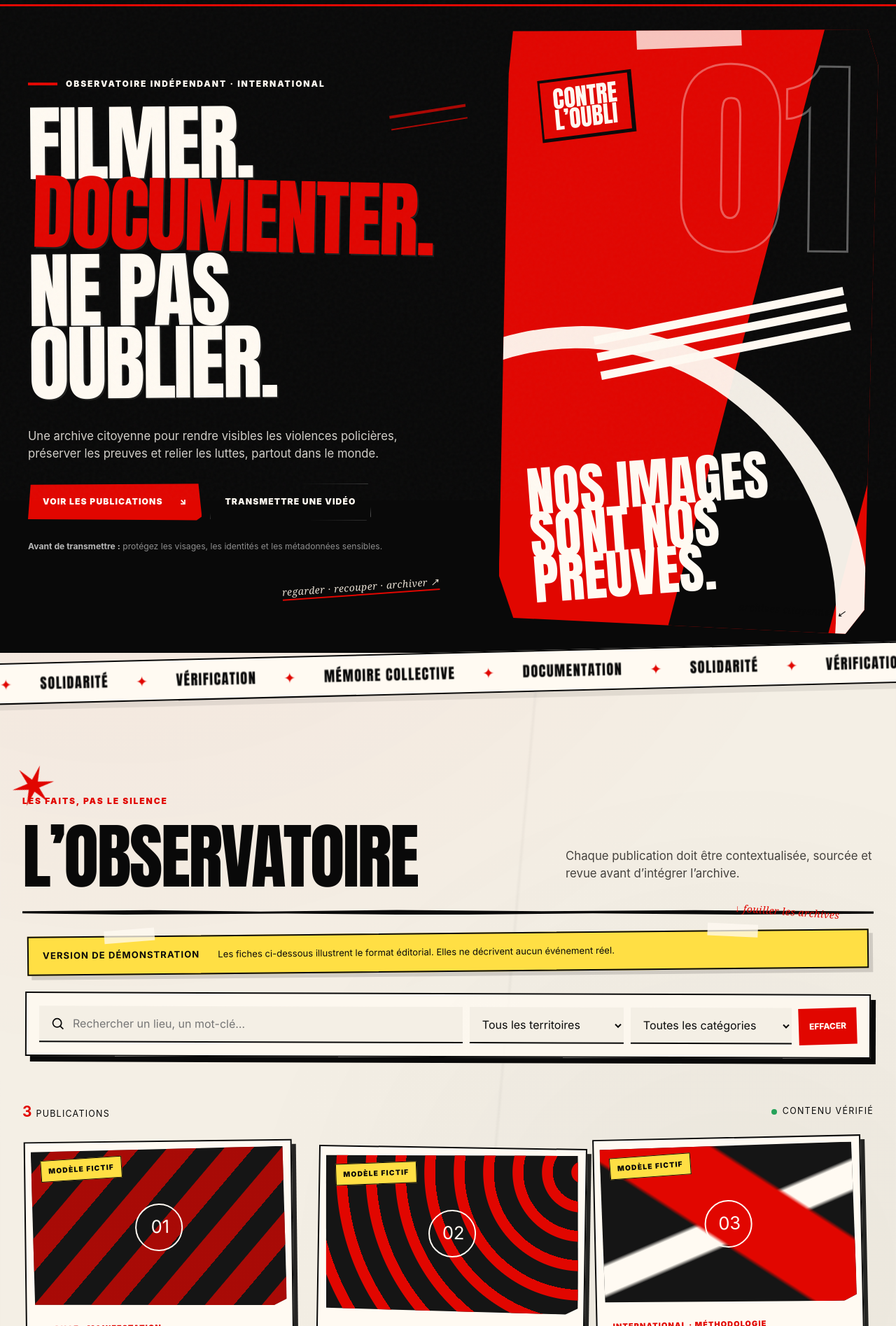
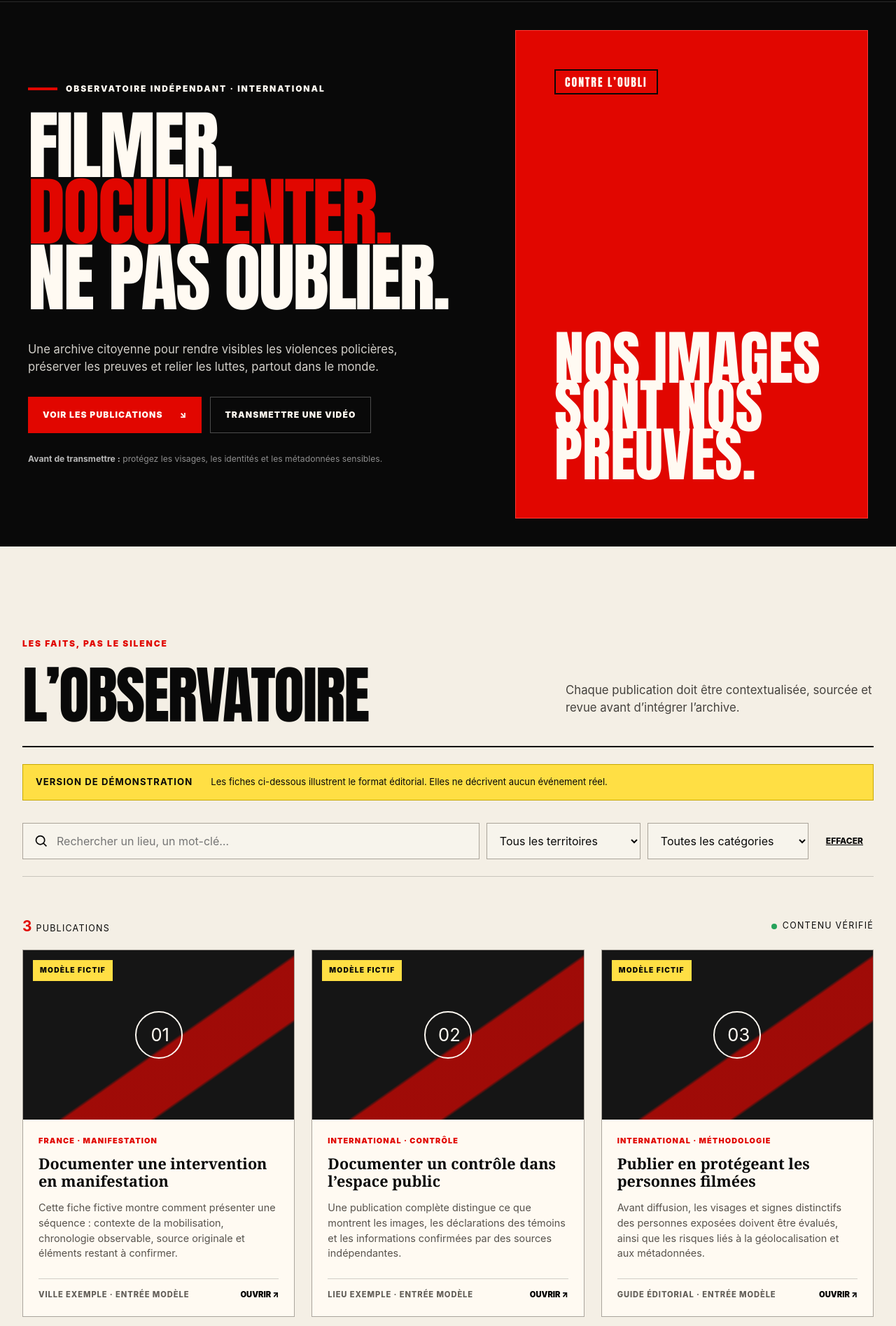
Before and after one commit to IceliosPY/BalanceTonFlic, an Angular app: page / in a window 1280 px wide. Shown: the part 85-1980 px from the top of the page at 70% size. Built offline with nearby package versions, Linux system fonts and the light colour scheme.

Commit message:
Reduce visual density and simplify layout

```diff
--- a/src/app/app.component.html
+++ b/src/app/app.component.html
@@ -2,12 +2,6 @@
 <btf-site-header />
 <main id="top">
   <btf-hero />
-  <section class="ticker" aria-label="Principes du projet">
-    <div class="ticker-track">
-      <span>DOCUMENTATION</span><i>✦</i><span>SOLIDARITÉ</span><i>✦</i><span>VÉRIFICATION</span><i>✦</i><span>MÉMOIRE COLLECTIVE</span><i>✦</i>
-      <span aria-hidden="true">DOCUMENTATION</span><i aria-hidden="true">✦</i><span aria-hidden="true">SOLIDARITÉ</span><i aria-hidden="true">✦</i><span aria-hidden="true">VÉRIFICATION</span><i aria-hidden="true">✦</i><span aria-hidden="true">MÉMOIRE COLLECTIVE</span><i aria-hidden="true">✦</i>
-    </div>
-  </section>
   <btf-observatory />
   <btf-methodology />
   <btf-movement />
--- a/src/app/components/hero/hero.component.html
+++ b/src/app/components/hero/hero.component.html
@@ -8,9 +8,8 @@
       <a class="button button-ghost" href="https://github.com/IceliosPY/BalanceTonFlic/issues/new" target="_blank" rel="noreferrer">Transmettre une vidéo</a>
     </div>
     <p class="safety-note"><strong>Avant de transmettre :</strong> protégez les visages, les identités et les métadonnées sensibles.</p>
-    <p class="hero-handnote" aria-hidden="true">regarder · recouper · archiver ↗</p>
   </div>
   <div class="hero-poster" aria-hidden="true">
-    <span class="poster-tape"></span><div class="poster-stamp">CONTRE<br>L’OUBLI</div><div class="poster-number">01</div><div class="poster-lines"></div><p>Nos images<br>sont nos preuves.</p><span class="poster-note">archives citoyennes ↙</span>
+    <div class="poster-stamp">CONTRE L’OUBLI</div><p>Nos images<br>sont nos preuves.</p>
   </div>
 </section>
--- a/src/app/components/methodology/methodology.component.html
+++ b/src/app/components/methodology/methodology.component.html
@@ -1,6 +1,6 @@
 <section id="methode" class="method-section" aria-labelledby="method-title">
   <div class="section-shell">
-    <div class="method-title-wrap"><p class="kicker light">Rendre visible sans mettre en danger</p><h2 id="method-title">Documenter<br><span>avec méthode.</span></h2><p class="method-handnote" aria-hidden="true">pas de preuve sans contexte</p></div>
+    <div class="method-title-wrap"><p class="kicker light">Rendre visible sans mettre en danger</p><h2 id="method-title">Documenter<br><span>avec méthode.</span></h2></div>
     <ol class="method-grid">
       <li><span>01</span><h3>Recevoir</h3><p>Un lien vers la source originale, accompagné du contexte connu.</p></li>
       <li><span>02</span><h3>Protéger</h3><p>Visages, voix, identités et métadonnées sensibles sont examinés.</p></li>
--- a/src/app/components/observatory/observatory.component.html
+++ b/src/app/components/observatory/observatory.component.html
@@ -3,8 +3,6 @@
     <div><p class="kicker">Les faits, pas le silence</p><h2 id="observatory-title">L’observatoire</h2></div>
     <p class="section-intro">Chaque publication doit être contextualisée, sourcée et revue avant d’intégrer l’archive.</p>
   </div>
-  <p class="margin-note" aria-hidden="true">↓ fouiller les archives</p>
-
   <div class="demo-banner" role="note"><strong>Version de démonstration</strong><span>Les fiches ci-dessous illustrent le format éditorial. Elles ne décrivent aucun événement réel.</span></div>
 
   <div class="filters" aria-label="Filtres des publications">
--- a/src/styles.css
+++ b/src/styles.css
@@ -309,6 +309,98 @@ body {
 .contribute { position: relative; clip-path: polygon(0 4%, 11% 1%, 23% 4%, 37% 0, 52% 3%, 67% .5%, 82% 3.5%, 100% 1%, 100% 100%, 0 100%); padding-top: 130px; }
 .site-footer > img { width: 142px; transform: rotate(-2deg); }
 
+/* Passe éditoriale allégée : moins d'effets, plus d'espace et de hiérarchie. */
+body { background: var(--paper); }
+body::before { display: none; }
+.site-header { height: 88px; border-bottom: 1px solid #292929; }
+.brand { width: 68px; height: 68px; flex-basis: 68px; transform: none; }
+.brand:hover { transform: scale(1.03); }
+.main-nav a:not(.nav-cta)::after { display: none; }
+.nav-cta, .button { clip-path: none; }
+
+.hero { min-height: calc(100vh - 88px); grid-template-columns: minmax(0, 1.15fr) minmax(340px, .85fr); }
+.hero-copy { padding-block: clamp(80px, 9vw, 140px); }
+.hero-copy::before, .hero-handnote { display: none; }
+.hero h1 { max-width: 900px; font-size: clamp(4.4rem, 8.4vw, 8.8rem); text-shadow: none; transform: none; }
+.hero h1 em { transform: none; }
+.hero-lead { max-width: 590px; margin-top: 42px; }
+.hero-poster {
+  min-height: 560px;
+  margin: 40px 40px 40px 0;
+  padding: 55px;
+  clip-path: none;
+  transform: none;
+  box-shadow: none;
+  border: 1px solid #ff3933;
+  display: flex;
+  flex-direction: column;
+  justify-content: space-between;
+}
+.hero-poster::before, .hero-poster::after, .poster-tape, .poster-number, .poster-lines, .poster-note { display: none; }
+.poster-stamp { width: max-content; border: 2px solid var(--black); padding: 9px 13px; font-size: 1rem; letter-spacing: .12em; transform: none; }
+.hero-poster p { position: static; max-width: 520px; font-size: clamp(4.2rem, 6.6vw, 7.5rem); transform: none; }
+
+.observatory { padding-block: 130px 115px; }
+.observatory::before, .section-heading::after, .margin-note { display: none; }
+.section-heading { padding-bottom: 34px; border-bottom: 2px solid var(--black); }
+.section-heading h2 { font-size: clamp(4rem, 7vw, 7.2rem); }
+.demo-banner {
+  margin: 24px 0 32px;
+  padding: 15px 18px;
+  border: 1px solid #c8a900;
+  transform: none;
+  box-shadow: none;
+}
+.demo-banner::before, .demo-banner::after { display: none; }
+.filters {
+  margin: 0 0 28px;
+  padding: 0 0 24px;
+  background: transparent;
+  border: 0;
+  border-bottom: 1px solid var(--line);
+  box-shadow: none;
+  transform: none;
+}
+.filters input, .filters select { border: 1px solid #aaa49a; background: rgba(255,255,255,.28); }
+.reset-button { background: transparent; color: var(--black); text-decoration: underline; transform: none; }
+.incident-grid { gap: 24px; padding: 0; }
+.incident-card, .incident-card:nth-child(2n), .incident-card:nth-child(3n) {
+  border: 1px solid #aaa59d;
+  box-shadow: none;
+  transform: none;
+}
+.incident-card:hover, .incident-card:nth-child(2n):hover, .incident-card:nth-child(3n):hover { transform: translateY(-5px); box-shadow: 0 12px 24px rgba(9,9,9,.13); }
+.card-media { margin: 0; clip-path: none; }
+.card-media::before, .incident-card:nth-child(2n) .card-media::before, .incident-card:nth-child(3n) .card-media::before {
+  inset: 0;
+  transform: none;
+  background: linear-gradient(145deg, transparent 0 54%, rgba(225,6,0,.68) 55% 72%, transparent 73%);
+}
+.card-badge { transform: none; border: 0; }
+
+.method-section { margin-top: 0; padding: 125px 0; clip-path: none; }
+.method-title-wrap h2 { transform: none; }
+.method-handnote { display: none; }
+.method-grid { gap: 0; border-top: 1px solid #3f3f3f; }
+.method-grid li, .method-grid li:first-child, .method-grid li:nth-child(2n), .method-grid li:nth-child(3) {
+  min-height: 280px;
+  background: transparent;
+  border: 0;
+  border-right: 1px solid #3f3f3f;
+  box-shadow: none;
+  transform: none;
+}
+.method-grid li:first-child { border-left: 1px solid #3f3f3f; }
+.method-grid li > span { border: 0; transform: none; }
+.editorial-note { margin-top: 36px; transform: none; clip-path: none; }
+
+.movement { gap: 110px; }
+.movement::before { display: none; }
+.movement-mark { border-width: 8px; transform: none; box-shadow: 10px 10px 0 var(--black); }
+.movement-mark::before { display: none; }
+.contribute { clip-path: none; padding-top: 100px; }
+.site-footer > img { width: 120px; transform: none; }
+
 @media (max-width: 980px) {
   .site-header { height: 84px; }
   .brand { width: 66px; height: 66px; flex-basis: 66px; }
@@ -319,7 +411,7 @@ body {
   .nav-cta { margin-top: 10px; padding-inline: 14px !important; text-align: center; }
   .hero { min-height: auto; grid-template-columns: 1fr; }
   .hero-copy { padding: 85px 40px; }
-  .hero-poster { min-height: 520px; margin: 0 35px 55px; }
+  .hero-poster { min-height: 480px; margin: 0 35px 55px; }
   .filters { grid-template-columns: 1fr 1fr; }
   .search-field { grid-column: 1 / -1; }
   .incident-grid { grid-template-columns: repeat(2, 1fr); }
@@ -347,11 +439,11 @@ body {
   .reset-button { height: 40px; }
   .legend { display: none; }
   .incident-grid { grid-template-columns: 1fr; }
-  .incident-card, .incident-card:nth-child(2n), .incident-card:nth-child(3n) { transform: rotate(-.5deg); }
+  .incident-card, .incident-card:nth-child(2n), .incident-card:nth-child(3n) { transform: none; }
   .method-section { padding: 90px 0; }
   .method-grid { grid-template-columns: 1fr; }
   .method-grid li { min-height: 220px; }
-  .method-grid li:nth-child(2n), .method-grid li:nth-child(3) { transform: rotate(.5deg); }
+  .method-grid li:nth-child(2n), .method-grid li:nth-child(3) { transform: none; }
   .method-grid h3 { margin-top: 35px; }
   .editorial-note { grid-template-columns: 1fr; }
   .movement { grid-template-columns: 1fr; padding-block: 100px; }
```
